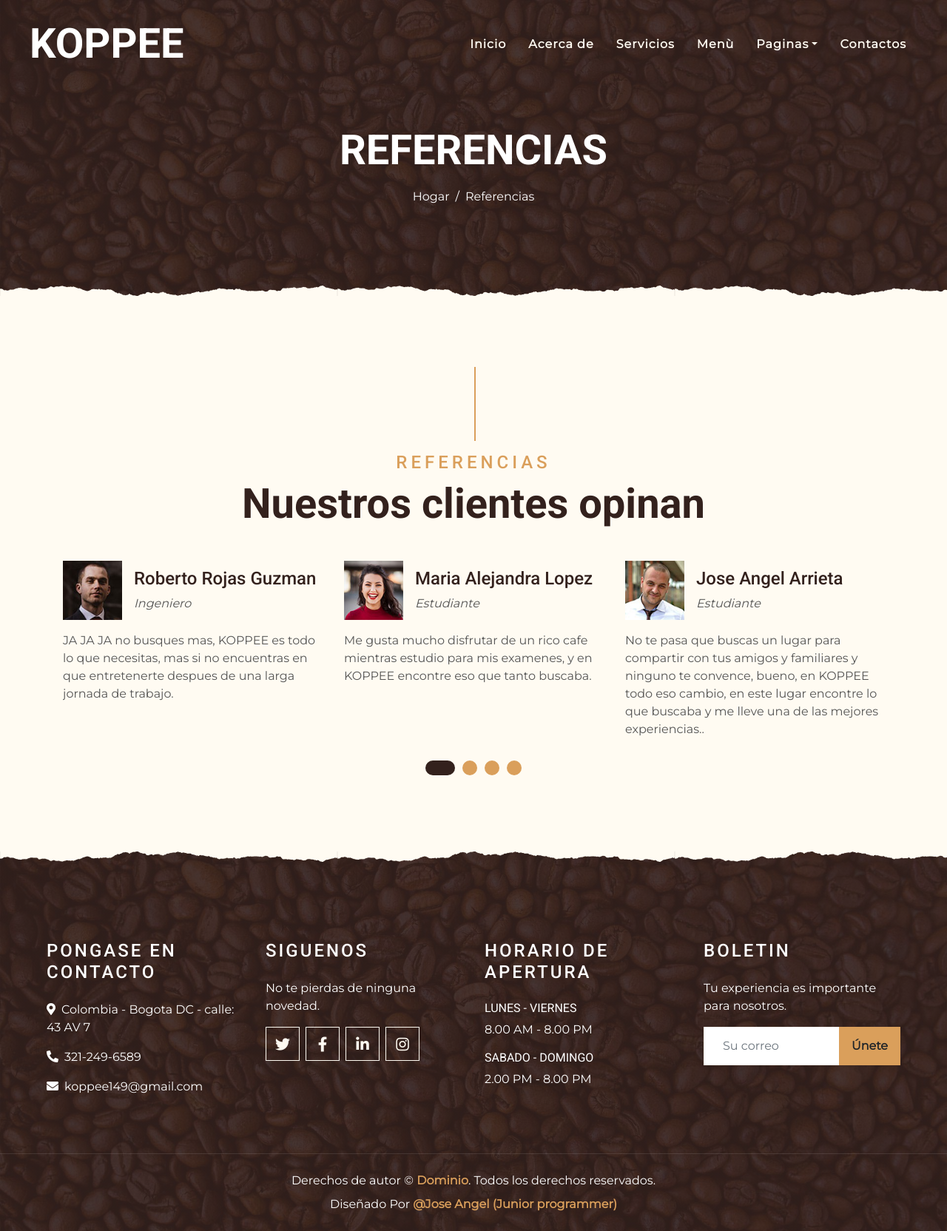
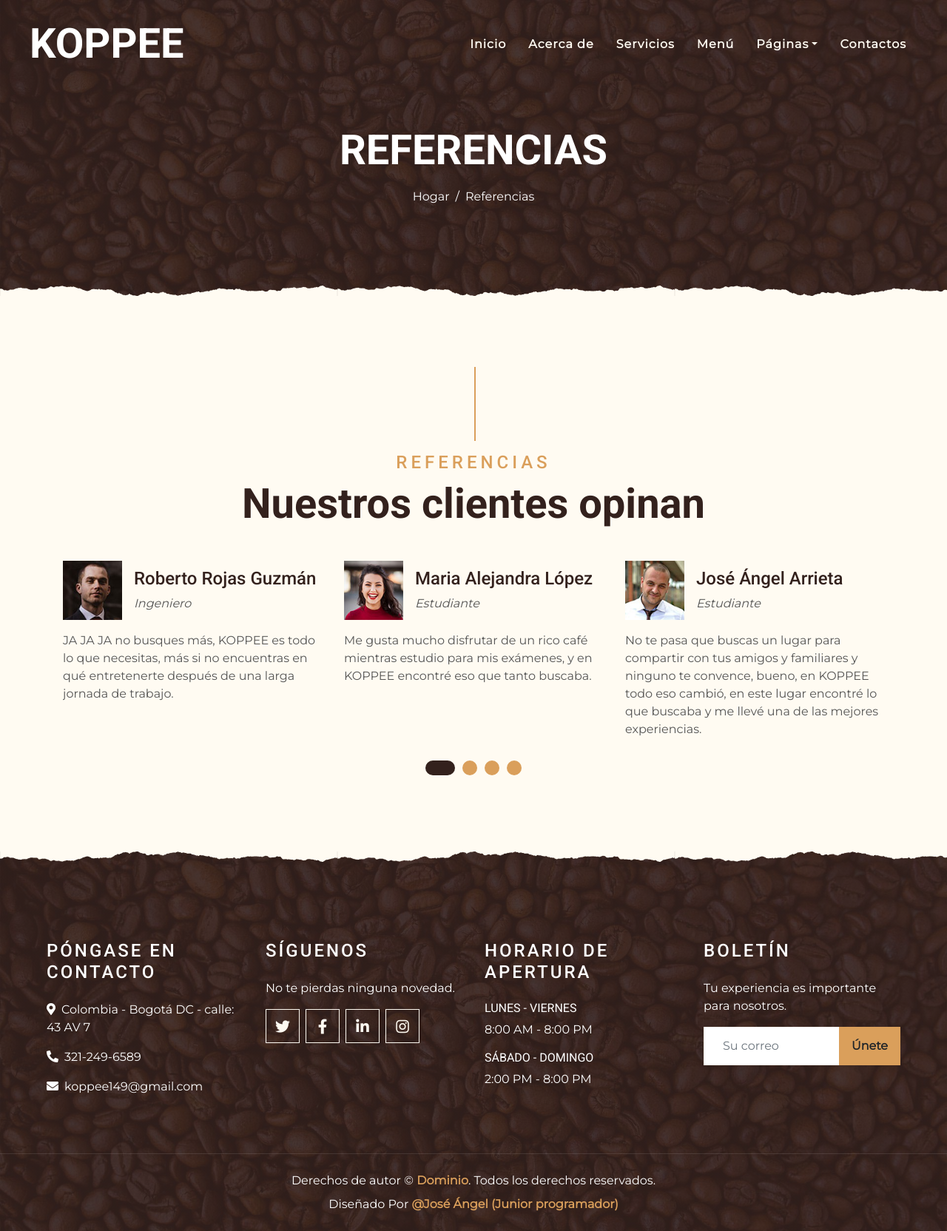
Before and after one commit to JoseAngel-444/Koppee, a Flask app: page /testimonial in a window 1280 px wide. Shown: the whole page at 74% size. Run offline with Flask 3, Linux system fonts and the light colour scheme; some libraries are stand-ins or nearby versions.

Commit message:
cambios ortografia2

```diff
--- a/app/templates/index.html
+++ b/app/templates/index.html
@@ -105,7 +105,7 @@
                     </div>
                 </div>
                 <div class="col-lg-4 py-0 py-lg-5">
-                    <h1 class="mb-3">Nuestra Vision</h1>
+                    <h1 class="mb-3">Nuestra Visión</h1>
                     <p>Nuestra visión es crear un refugio acogedor donde cada taza de café cuente una historia. Nos esforzamos por ser el destino preferido para los amantes del café, ofreciendo una experiencia excepcional centrada en la pasión por el café, la hospitalidad auténtica y la sostenibilidad.</p>
                     <h5 class="mb-3"><i class="fa fa-check text-primary mr-3"></i>Pasión por el café</h5>
                     <h5 class="mb-3"><i class="fa fa-check text-primary mr-3"></i>Hospitalidad auténtica</h5>
--- a/app/templates/testimonial.html
+++ b/app/templates/testimonial.html
@@ -1,9 +1,9 @@
 <!DOCTYPE html>
-<html lang="en">
+<html lang="es">
 
 <head>
     <meta charset="utf-8">
-    <title>KOPPEE - Sitio web para tu cafeteria</title>
+    <title>KOPPEE - Sitio web para tu cafetería</title>
     <meta content="width=device-width, initial-scale=1.0" name="viewport">
     <meta content="Free Website Template" name="keywords">
     <meta content="Free Website Template" name="description">
@@ -43,11 +43,11 @@
                     <a href="{{ url_for('index') }}" class="nav-item nav-link">Inicio</a>
                     <a href="{{ url_for('about') }}" class="nav-item nav-link">Acerca de</a>
                     <a href="{{ url_for('servicio') }}" class="nav-item nav-link">Servicios</a>
-                    <a href="{{ url_for('menu') }}" class="nav-item nav-link">Menù</a>
+                    <a href="{{ url_for('menu') }}" class="nav-item nav-link">Menú</a>
                     <div class="nav-item dropdown">
-                        <a href="#" class="nav-link dropdown-toggle" data-toggle="dropdown">Paginas</a>
+                        <a href="#" class="nav-link dropdown-toggle" data-toggle="dropdown">Páginas</a>
                         <div class="dropdown-menu text-capitalize">
-                            <a href="{{ url_for('reservation') }}" class="dropdown-item">Reservacion</a>
+                            <a href="{{ url_for('reservation') }}" class="dropdown-item">Reservación</a>
                             <a href="{{ url_for('testimonial') }}" class="dropdown-item">Referencias</a>
                         </div>
                     </div>
@@ -73,7 +73,6 @@
 
 
 
-
     <div class="container-fluid py-5">
         <div class="container">
             <div class="section-title">
@@ -85,41 +84,41 @@
                     <div class="d-flex align-items-center mb-3">
                         <img class="img-fluid" src="{{url_for('static',filename='/img/testimonial-1.jpg')}}" alt="">
                         <div class="ml-3">
-                            <h4>Maria Alejandra Lopez</h4>
+                            <h4>Maria Alejandra López</h4>
                             <i>Estudiante</i>
                         </div>
                     </div>
-                    <p class="m-0">Me gusta mucho disfrutar de un rico cafe mientras estudio para mis examenes, y en KOPPEE encontre eso que tanto buscaba.</p>
+                    <p class="m-0">Me gusta mucho disfrutar de un rico café mientras estudio para mis exámenes, y en KOPPEE encontré eso que tanto buscaba.</p>
                 </div>
                 <div class="testimonial-item">
                     <div class="d-flex align-items-center mb-3">
                         <img class="img-fluid" src="{{url_for('static',filename='/img/testimonial-2.jpg')}}" alt="">
                         <div class="ml-3">
-                            <h4>Jose Angel Arrieta</h4>
+                            <h4>José Ángel Arrieta</h4>
                             <i>Estudiante</i>
                         </div>
                     </div>
-                    <p class="m-0">No te pasa que buscas un lugar para compartir con tus amigos y familiares y ninguno te convence, bueno, en KOPPEE todo eso cambio, en este lugar encontre lo que buscaba y me lleve una de las mejores experiencias..</p>
+                    <p class="m-0">No te pasa que buscas un lugar para compartir con tus amigos y familiares y ninguno te convence, bueno, en KOPPEE todo eso cambió, en este lugar encontré lo que buscaba y me llevé una de las mejores experiencias.</p>
                 </div>
                 <div class="testimonial-item">
                     <div class="d-flex align-items-center mb-3">
                         <img class="img-fluid" src="{{url_for('static',filename='/img/testimonial-3.jpg')}}" alt="">
                         <div class="ml-3">
-                            <h4>Fernanda Lopez</h4>
+                            <h4>Fernanda López</h4>
                             <i>Maestra</i>
                         </div>
                     </div>
-                    <p class="m-0">KOPPEE me inspira, me relaja, me hace sentir tranquilidad despues de arduo trabajo.</p>
+                    <p class="m-0">KOPPEE me inspira, me relaja, me hace sentir tranquilidad después de arduo trabajo.</p>
                 </div>
                 <div class="testimonial-item">
                     <div class="d-flex align-items-center mb-3">
                         <img class="img-fluid" src="{{url_for('static',filename='/img/testimonial-4.jpg')}}" alt="">
                         <div class="ml-3">
-                            <h4>Roberto Rojas Guzman</h4>
+                            <h4>Roberto Rojas Guzmán</h4>
                             <i>Ingeniero</i>
                         </div>
                     </div>
-                    <p class="m-0">JA JA JA no busques mas, KOPPEE es todo lo que necesitas, mas si no encuentras en que entretenerte despues de una larga jornada de trabajo.</p>
+                    <p class="m-0">JA JA JA no busques más, KOPPEE es todo lo que necesitas, más si no encuentras en qué entretenerte después de una larga jornada de trabajo.</p>
                 </div>
             </div>
         </div>
@@ -130,14 +129,14 @@
     <div class="container-fluid footer text-white mt-5 pt-5 px-0 position-relative overlay-top">
         <div class="row mx-0 pt-5 px-sm-3 px-lg-5 mt-4">
             <div class="col-lg-3 col-md-6 mb-5">
-                <h4 class="text-white text-uppercase mb-4" style="letter-spacing: 3px;">Pongase en contacto</h4>
-                <p><i class="fa fa-map-marker-alt mr-2"></i>Colombia - Bogota DC - calle: 43 AV 7</p>
+                <h4 class="text-white text-uppercase mb-4" style="letter-spacing: 3px;">Póngase en contacto</h4>
+                <p><i class="fa fa-map-marker-alt mr-2"></i>Colombia - Bogotá DC - calle: 43 AV 7</p>
                 <p><i class="fa fa-phone-alt mr-2"></i>321-249-6589</p>
                 <p class="m-0"><i class="fa fa-envelope mr-2"></i>koppee149@gmail.com</p>
             </div>
             <div class="col-lg-3 col-md-6 mb-5">
-                <h4 class="text-white text-uppercase mb-4" style="letter-spacing: 3px;">Siguenos</h4>
-                <p>No te pierdas de ninguna novedad.</p>
+                <h4 class="text-white text-uppercase mb-4" style="letter-spacing: 3px;">Síguenos</h4>
+                <p>No te pierdas ninguna novedad.</p>
                 <div class="d-flex justify-content-start">
                     <a class="btn btn-lg btn-outline-light btn-lg-square mr-2" href="#"><i class="fab fa-twitter"></i></a>
                     <a class="btn btn-lg btn-outline-light btn-lg-square mr-2" href="https://www.facebook.com/profile.php?id=61558557609401"><i class="fab fa-facebook-f"></i></a>
@@ -149,13 +148,13 @@
                 <h4 class="text-white text-uppercase mb-4" style="letter-spacing: 3px;">Horario de apertura</h4>
                 <div>
                     <h6 class="text-white text-uppercase">Lunes - Viernes</h6>
-                    <p>8.00 AM - 8.00 PM</p>
-                    <h6 class="text-white text-uppercase">Sabado - Domingo</h6>
-                    <p>2.00 PM - 8.00 PM</p>
+                    <p>8:00 AM - 8:00 PM</p>
+                    <h6 class="text-white text-uppercase">Sábado - Domingo</h6>
+                    <p>2:00 PM - 8:00 PM</p>
                 </div>
             </div>
             <div class="col-lg-3 col-md-6 mb-5">
-                <h4 class="text-white text-uppercase mb-4" style="letter-spacing: 3px;">Boletin</h4>
+                <h4 class="text-white text-uppercase mb-4" style="letter-spacing: 3px;">Boletín</h4>
                 <p>Tu experiencia es importante para nosotros.</p>
                 <div class="w-100">
                     <div class="input-group">
@@ -168,8 +167,8 @@
             </div>
         </div>
         <div class="container-fluid text-center text-white border-top mt-4 py-4 px-sm-3 px-md-5" style="border-color: rgba(256, 256, 256, .1) !important;">
-            <p class="mb-2 text-white">Derechos de autor &copy; <a class="font-weight-bold" href="#">Dominio</a>. Todos los derechos reservados.</a></p>
-            <p class="m-0 text-white">Diseñado Por <a class="font-weight-bold" href="https://htmlcodex.com">@Jose Angel (Junior programmer)</a></p>
+            <p class="mb-2 text-white">Derechos de autor &copy; <a class="font-weight-bold" href="#">Dominio</a>. Todos los derechos reservados.</p>
+            <p class="m-0 text-white">Diseñado Por <a class="font-weight-bold" href="https://htmlcodex.com">@José Ángel (Junior programador)</a></p>
         </div>
     </div>
 
```
Also changed, not shown: app/templates/reservation.html (+44 -34 lines).
